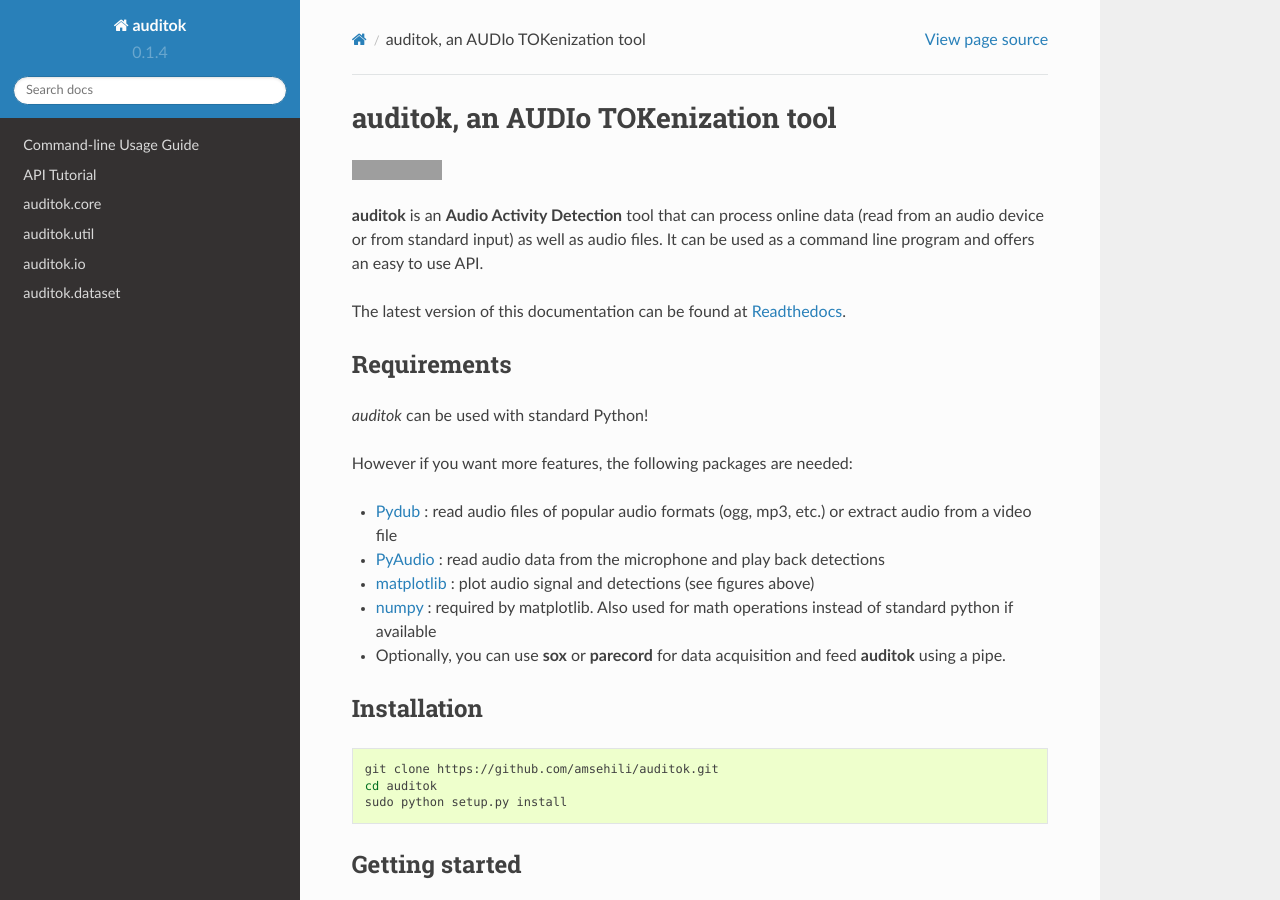
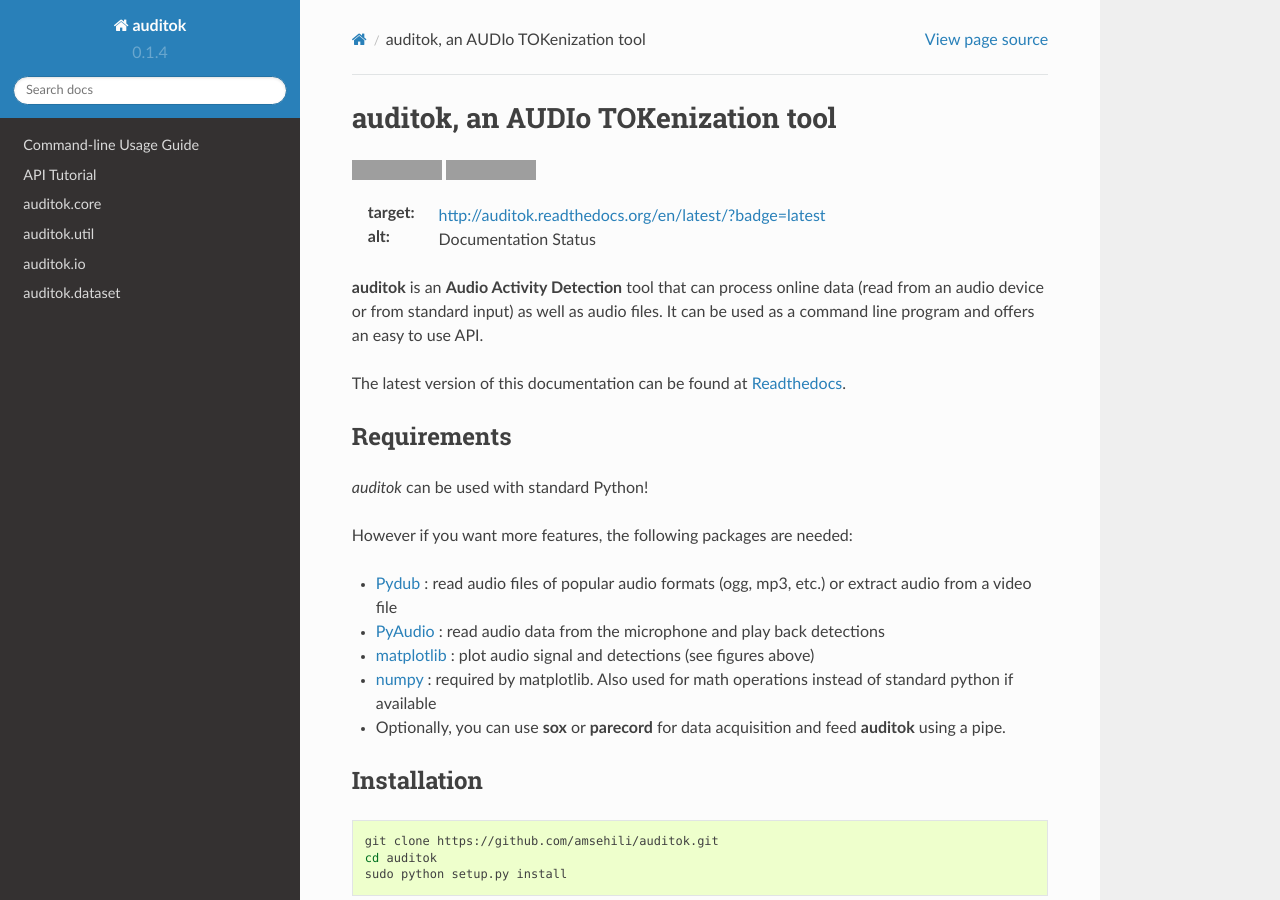
Before and after one commit to amsehili/auditok, a Sphinx documentation site: the page built from doc/index.rst, in a window 1280 px wide and 900 px high. Built offline with Sphinx 7.4.7 and the Read the Docs theme 2.0.0, drawn with Linux system fonts in a browser that asks for light colours; grey boxes are pictures that could not be loaded.

Commit message:
doc update

```diff
--- a/doc/index.rst
+++ b/doc/index.rst
@@ -3,6 +3,10 @@
 
 .. image:: https://travis-ci.org/amsehili/auditok.svg?branch=master
     :target: https://travis-ci.org/amsehili/auditok
+
+.. image:: https://readthedocs.org/projects/auditok/badge/?version=latest
+:target: http://auditok.readthedocs.org/en/latest/?badge=latest
+:alt: Documentation Status
 
 **auditok** is an **Audio Activity Detection** tool that can process online data (read from an audio device or from standard input) as well as audio files. It can be used as a command line program and offers an easy to use API.
 
```
Also changed, not shown: README.md (+1 -0 lines).
